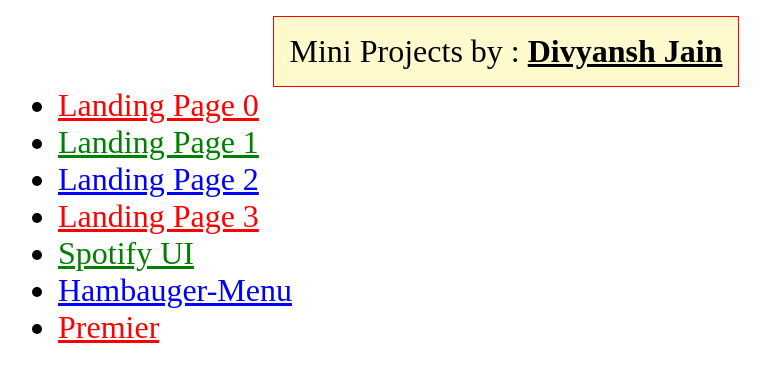
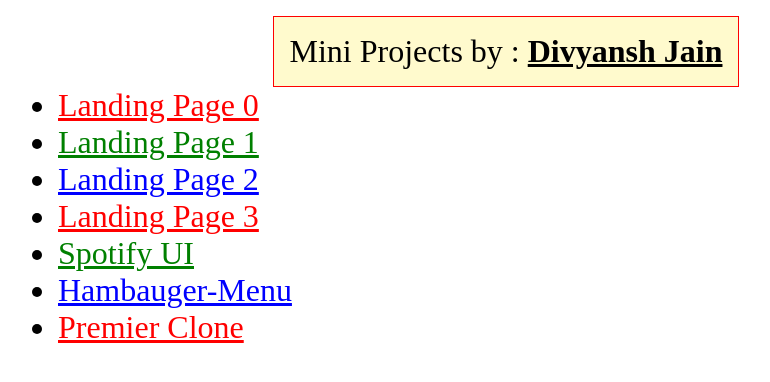
Before and after one commit to Divyansh-Jain-523/Mini-Projects, a plain HTML site: page index.htm in a window 1280 px wide. Shown: the whole page, without its empty margins (134-904 px from the left). Drawn offline with Linux system fonts and the light colour scheme.

Commit message:
added premier

```diff
--- a/index.htm
+++ b/index.htm
@@ -74,7 +74,7 @@
                 <a href="./Mini Projects/Hambauger-Menu/index.htm">Hambauger-Menu</a>
             </li>
             <li>
-                <a href="./Mini Projects/CSS Responsive Project 1 : Premier/index.html">Premier</a>
+                <a href="./Mini Projects/CSS Responsive Project 1 : Premier/index.html">Premier Clone</a>
             </li>
 
         </ul>
```
